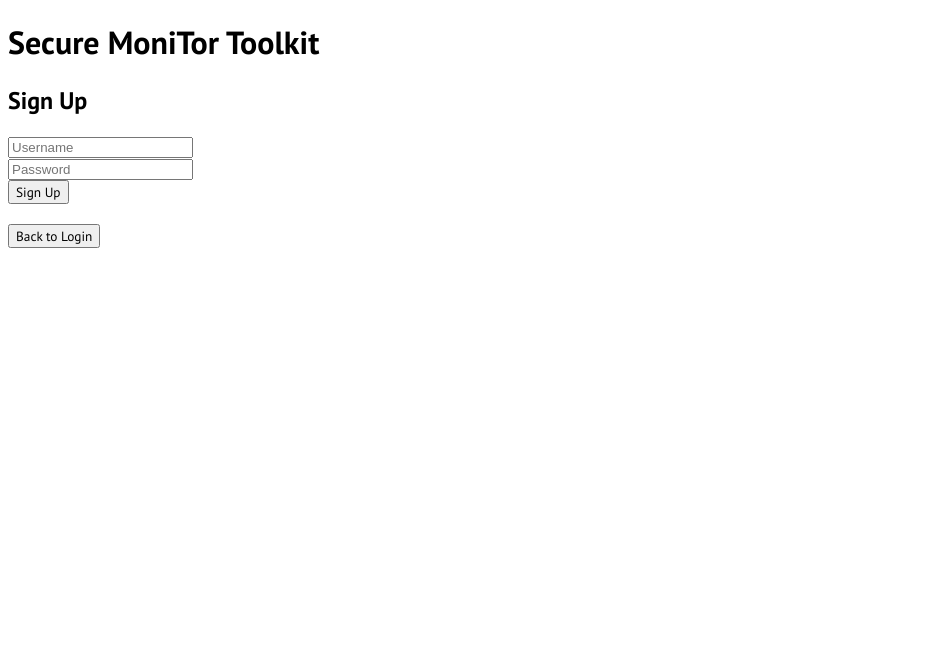
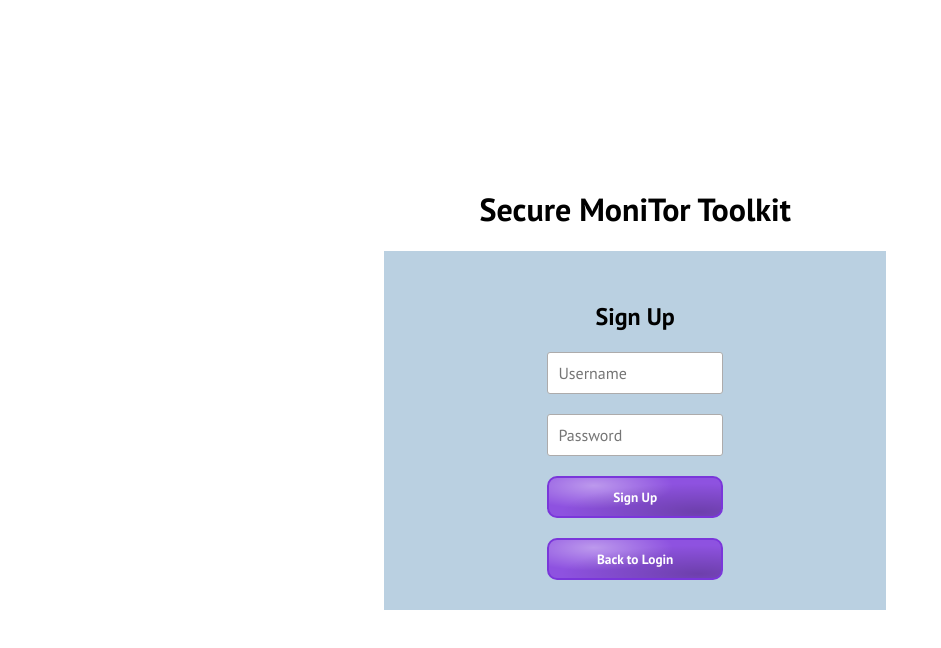
Before and after one commit to MonB003/BScACS-MajorProject, a React (Create React App) app in the folder major-project-frontend/: page /signup in a window 1280 px wide. Shown: the top 648 px of the page, without its empty margins (0-941 px from the left). Built offline with nearby package versions, Linux system fonts and the light colour scheme.

Commit message:
Added CSS to login and signup forms, inputs and buttons. Added basic spacing and center alignment styling to dashboard

```diff
--- /dev/null
+++ b/major-project-frontend/src/components/Authentication/Authentication.css
@@ -0,0 +1,30 @@
+#page {
+    width: 98vw;
+    height: 95vh;
+    display: flex;
+    flex-direction: column;
+    justify-content: center;
+}
+
+h1, h2 {
+    text-align: center;
+}
+
+#formContainer {
+    width: 40%;
+    display: flex;
+    flex-direction: column;
+    justify-content: center;
+    align-items: center;
+    align-self: center;
+    background-color: rgb(186, 208, 225);
+    padding: 30px 0px;
+}
+
+#submissionForm, #redirectDiv {
+    width: 35%;
+    display: flex;
+    flex-direction: column;
+    justify-content: center;
+    align-self: center;
+}
--- a/major-project-frontend/src/components/Authentication/Login.js
+++ b/major-project-frontend/src/components/Authentication/Login.js
@@ -1,5 +1,6 @@
 import React, { useState, useEffect } from "react";
 import { useNavigate } from "react-router-dom";
+import "./Authentication.css"
 
 function Login() {
   const [username, setUsername] = useState("");
@@ -49,8 +50,9 @@ function Login() {
   return (
     <div id="page">
       <h1>Secure MoniTor Toolkit</h1>
+      <div id="formContainer">
         <h2>Login</h2>
-      <form id="loginForm" onSubmit={handleLogin}>
+        <form id="submissionForm" onSubmit={handleLogin}>
           <input
             type="text"
             placeholder="Username"
@@ -71,8 +73,9 @@ function Login() {
 
         <br />
 
-      <div id="signupDiv">
+        <div id="redirectDiv">
           <button onClick={() => navigate("/signup")}>Signup</button>
+        </div>
       </div>
     </div>
   );
--- a/major-project-frontend/src/components/Authentication/Signup.js
+++ b/major-project-frontend/src/components/Authentication/Signup.js
@@ -1,5 +1,6 @@
 import React, { useState, useEffect } from "react";
 import { useNavigate } from "react-router-dom";
+import "./Authentication.css"
 
 function Signup() {
   const [username, setUsername] = useState("");
@@ -49,8 +50,9 @@ function Signup() {
   return (
     <div id="page">
       <h1>Secure MoniTor Toolkit</h1>
+      <div id="formContainer">
         <h2>Sign Up</h2>
-      <form id="signupForm" onSubmit={handleSignup}>
+        <form id="submissionForm" onSubmit={handleSignup}>
           <input
             type="text"
             placeholder="Username"
@@ -71,8 +73,9 @@ function Signup() {
 
         <br />
 
-      <div>
+        <div id="redirectDiv">
           <button onClick={() => navigate("/")}>Back to Login</button>
+        </div>
       </div>
     </div>
   );
--- /dev/null
+++ b/major-project-frontend/src/components/Dashboard/Dashboard.css
@@ -0,0 +1,5 @@
+#logoutDiv {
+    display: flex;
+    flex-direction: column;
+    align-items: end;
+}
--- a/major-project-frontend/src/components/Dashboard/Dashboard.js
+++ b/major-project-frontend/src/components/Dashboard/Dashboard.js
@@ -3,6 +3,7 @@ import { useNavigate } from "react-router-dom";
 import FileCheckForm from '../FileForm/FileCheckForm'
 import LogGenerator from '../Log/LogGenerator'
 import UserFiles from './UserFiles';
+import './Dashboard.css';
 
 function Dashboard() {
   const navigate = useNavigate();
@@ -24,17 +25,16 @@ function Dashboard() {
 
   return (
     <>
-      <h1>Hello, {username}</h1>
-      <UserFiles userID={userID} username={username} />
-      <FileCheckForm userID={userID} />
-      <LogGenerator userID={userID} username={username} />
-      <br />
       <div id="logoutDiv">
         <button onClick={() => {
           sessionStorage.clear(); // Clear data
           navigate("/")
         }}>Logout</button>
       </div>
+      <h1>Hello, {username}</h1>
+      <UserFiles userID={userID} username={username} />
+      <FileCheckForm userID={userID} />
+      <LogGenerator userID={userID} username={username} />
     </>
   )
 }
--- a/major-project-frontend/src/components/FileForm/FileCheckForm.js
+++ b/major-project-frontend/src/components/FileForm/FileCheckForm.js
@@ -1,4 +1,5 @@
 import React, { useState } from 'react'
+import "./FileForm.css"
 
 function FileCheckForm({ userID }) {
     const [file, setFile] = useState(null);
@@ -86,8 +87,7 @@ function FileCheckForm({ userID }) {
     };
 
     return (
-        <>
-            <div>
+        <div id='fileForm'>
             <h1>Check a File</h1>
             <input type="file" onChange={handleFileChange} required={true} />
             <br />
@@ -96,7 +96,6 @@ function FileCheckForm({ userID }) {
             <button onClick={handleFileCheck}>Check File</button>
             <p id="formCheckMessage" style={{ display: "none" }}>File check in progress</p>
         </div>
-        </>
     );
 }
 
--- /dev/null
+++ b/major-project-frontend/src/components/FileForm/FileForm.css
@@ -0,0 +1,7 @@
+#fileForm {
+    display: flex;
+    flex-direction: column;
+    justify-content: center;
+    align-items: center;
+    align-self: center;
+}
--- a/major-project-frontend/src/components/FileForm/FileUploadForm.js
+++ b/major-project-frontend/src/components/FileForm/FileUploadForm.js
@@ -1,4 +1,5 @@
 import React, { useState } from 'react'
+import "./FileForm.css"
 
 function FileUploadForm({ userID, onUploadSuccess }) {
     const [file, setFile] = useState(null);
@@ -90,8 +91,7 @@ function FileUploadForm({ userID, onUploadSuccess }) {
     };
 
     return (
-        <>
-            <div>
+        <div id='fileForm'>
             <h1>File Upload</h1>
             <input data-testid="fileInput" type="file" onChange={handleFileChange} required={true} />
             <br />
@@ -100,7 +100,6 @@ function FileUploadForm({ userID, onUploadSuccess }) {
             <button onClick={handleFileUpload}>Upload File</button>
             <p id="formMessage" style={{ display: "none" }}>File upload in progress</p>
         </div>
-        </>
     );
 }
 
--- /dev/null
+++ b/major-project-frontend/src/components/Log/LogGenerator.css
@@ -0,0 +1,7 @@
+#logContainer {
+    display: flex;
+    flex-direction: column;
+    justify-content: center;
+    align-items: center;
+    align-self: center;
+}
--- a/major-project-frontend/src/components/Log/LogGenerator.js
+++ b/major-project-frontend/src/components/Log/LogGenerator.js
@@ -1,4 +1,5 @@
 import React from 'react'
+import "./LogGenerator.css"
 
 function LogGenerator({ userID, username }) {
     // Handle log file generation
@@ -39,7 +40,7 @@ function LogGenerator({ userID, username }) {
 
     return (
         <>
-            <div>
+            <div id='logContainer'>
                 <h1>Logs</h1>
                 <button onClick={handleLogGeneration}>Get Log File</button>
             </div>
--- a/major-project-frontend/src/index.css
+++ b/major-project-frontend/src/index.css
@@ -1,5 +1,44 @@
 @import url('https://fonts.googleapis.com/css2?family=PT+Sans:ital,wght@0,400;0,700;1,400;1,700&display=swap');
 
-body, button {
+body {
     font-family: "PT Sans", serif;
 }
+
+button {
+    font-family: "PT Sans", serif;
+    font-weight: bold;
+    cursor: pointer;
+    color: #fff;
+    padding: 10px 20px;
+    border: 2px solid #7a36da;
+    border-radius: 10px;
+    background-color: #8e52e0;
+    background-image: radial-gradient(93% 87% at 87% 89%, rgba(0, 0, 0, 0.23) 0%, transparent 86.18%), radial-gradient(66% 87% at 26% 20%, rgba(255, 255, 255, 0.41) 0%, rgba(255, 255, 255, 0) 69.79%, rgba(255, 255, 255, 0) 100%);
+}
+
+button:hover {
+    background-color: #7a36da;
+    background-image: none;
+}
+
+input[type=text],
+input[type=password] {
+    font-family: "PT Sans", serif;
+    font-size: medium;
+    padding: 10px 10px;
+    border-radius: 3px;
+    border: 1px solid rgb(173, 171, 171);
+}
+
+input[type=file],
+input::file-selector-button {
+    font-family: "PT Sans", serif;
+    font-size: medium;
+}
+
+input::file-selector-button {
+    padding: 5px 10px;
+    border: thin solid grey;
+    border-radius: 3px;
+    cursor: pointer;
+}
```
Lines whose indentation alone changed are shown as unchanged.
